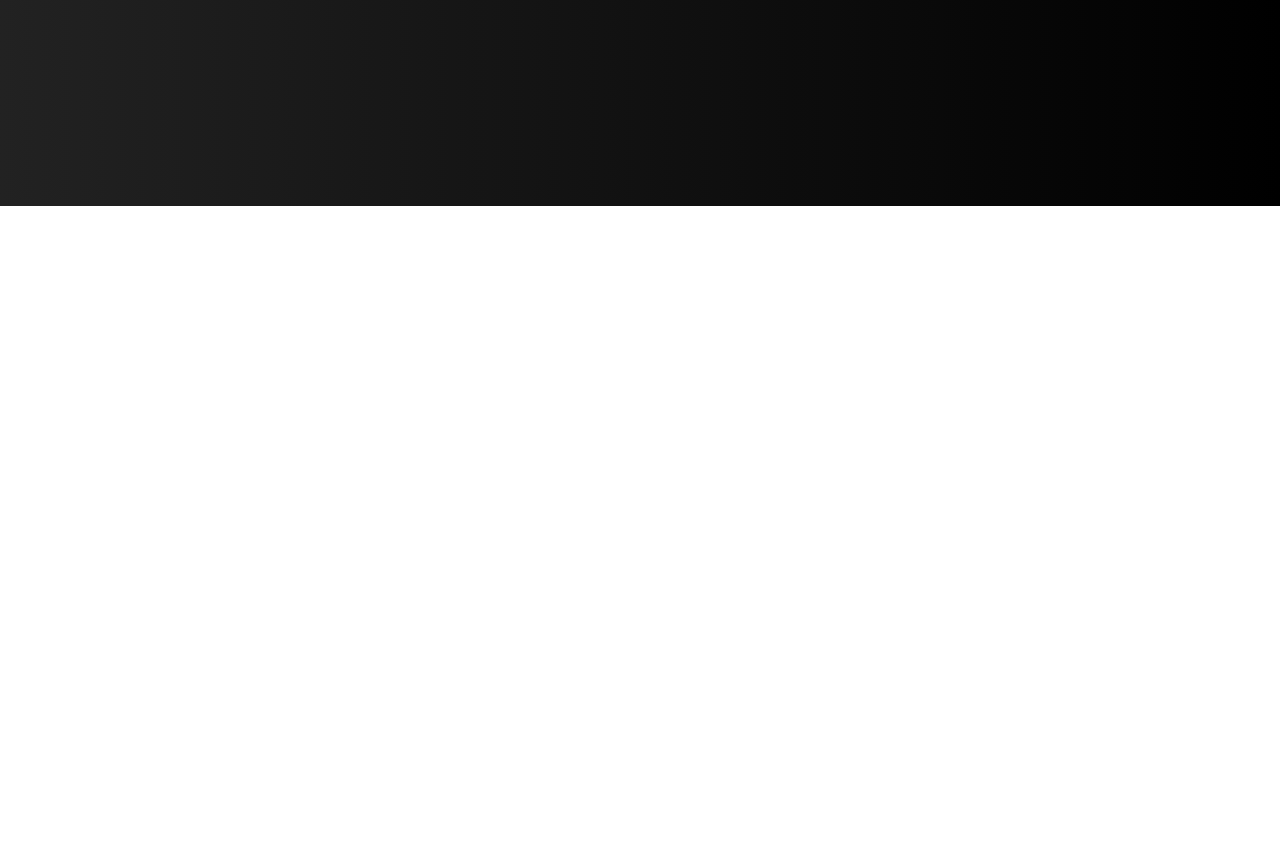
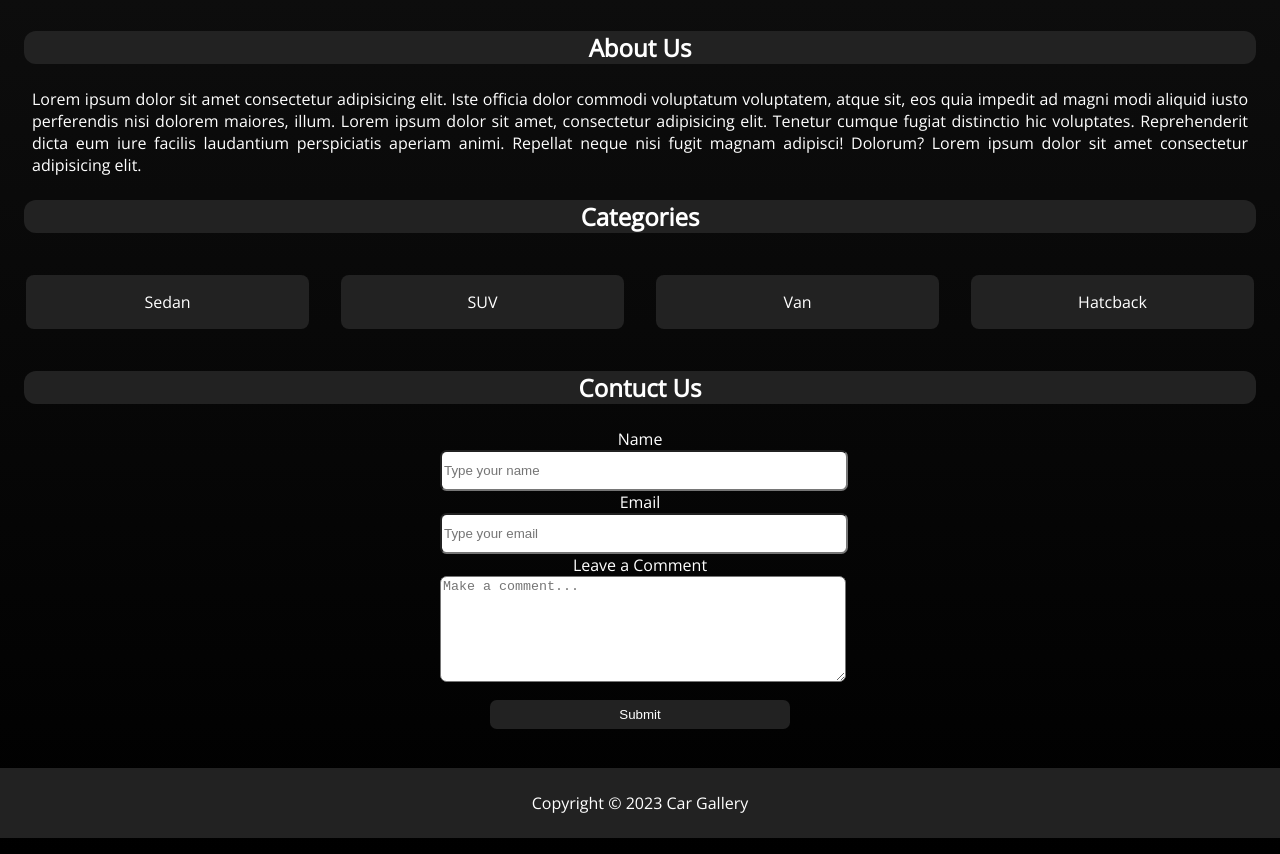
Before and after one commit to tugcanozaktas/carGallery, a plain HTML site: page index.html in a window 1280 px wide. Shown: the part 594-1448 px from the top of the page. Before the commit the page ends 800 px from the top, so only its background shows below. Drawn offline with nearby package versions, Linux system fonts and the light colour scheme.

Commit message:
Completed the html and css templates for the website

```diff
--- a/index.html
+++ b/index.html
@@ -39,8 +39,40 @@
                     </ul>
                 </nav>
             </div>
+        </section>
+        <section id="about-us">
+            <h1>About Us</h1>
+            <div id="paragraph">
+                <p>Lorem ipsum dolor sit amet consectetur adipisicing elit. Iste officia dolor commodi voluptatum voluptatem, atque sit, eos quia impedit ad magni modi aliquid iusto perferendis nisi dolorem maiores, illum. Lorem ipsum dolor sit amet, consectetur adipisicing elit. Tenetur cumque fugiat distinctio hic voluptates. Reprehenderit dicta eum iure facilis laudantium perspiciatis aperiam animi. Repellat neque nisi fugit magnam adipisci! Dolorum? Lorem ipsum dolor sit amet consectetur adipisicing elit. </p>
+            </div>
+        </section>
+        <section id="categories">
+            <h1>Categories</h1>
+            <div class="flex-categories flex-section" id="categories-section">
+                <a href="">Sedan</a>
+                <a href="">SUV</a>
+                <a href="">Van</a>
+                <a href="">Hatcback</a>
+            </div>
+        </section>
+        <section id="contact">
+            <h1>Contuct Us</h1>
+            <div id="form-section">
+                <form>
+                    <label for="name" id="name">Name</label><br>
+                    <input placeholder="Type your name" type="text" id="name" name="name"><br>
+                    <label for="email" id="email">Email</label><br>
+                    <input placeholder="Type your email" type="email" id="email" name="email"><br>
+                    <label for="comment" id="comment">Leave a Comment</label><br>
+                    <textarea placeholder="Make a comment..." name="commeny" id="comment" cols="30" rows="10"></textarea><br>
+                    <button>Submit</button>
+                </form>
+            </div>
+        </section>
+        <footer id="footer">
+            <p>Copyright © 2023 Car Gallery</p>
 
-        </section>
+        </footer>
     </div>
 </body>
 </html>
--- a/styles.css
+++ b/styles.css
@@ -1,8 +1,13 @@
+html{
+    scroll-behavior: smooth;
+}
 body{
-    scroll-behavior: smooth;
     margin: 0;
-    padding: 0;
-    background: linear-gradient(90deg, #222, #000);
+    height: 100%;
+    padding:0px;
+    padding-top: 100px;
+
+    background: linear-gradient(180deg, rgb(22, 22, 22), #000);
     font-family: 'Open Sans', sans-serif;
 }
 h1{
@@ -13,11 +18,12 @@ h1{
     border-radius: 0.5em;
 }
 header{
+    position: fixed;
+    top: 0;
     color: white;
     width: 100%;
     background-color: #222;
 }
-
 header nav{
     padding: 8px;
 }
@@ -62,6 +68,7 @@ header nav ul li a{
     text-align: center;
     margin-top: 5px;
 }
+
 .car-window #img-car{
     border: none;
 }
@@ -75,10 +82,80 @@ header nav ul li a{
     color: white;
 }
 .car-window li a:hover{
-    color: #666
+    color: #666;
 }
 .car-window .info-car{
     background-color: #222;
+}
+
+#about-us #paragraph p{
+    color: white;
+    padding: 0em 2em 0em 2em;
+    text-align: justify;
+}
+#categories-section a{
+    width: 100%;
+    margin: 0.5em 1em;
+    padding: 1em;
+    border-radius: 0.5em;
+    text-decoration: none;
+    color: white;
+    text-align: center;
+    background-color: #222;
+    transition: color 300ms ease-in-out;
+    transition: background-color 300ms ease-in-out;
+}
+#categories-section a:hover{
+    color: #000;
+    background-color: #333;
+    font-weight: bold;
+}
+#form-section{
+    display: flex;
+    justify-content: center;
+}
+#form-section form{
+    width: 400px;
+    text-align: center;
+}
+#name, #email{
+    border-radius: 0.5em;
+    width: 100%;
+    height: 35px;
+}
+#comment{
+    border-radius: 0.5em;
+    width: 100%;
+    height: 100px;
+}
+button{
+    width: 75%;
+    height: 10%;
+    background-color: #222;
+    border: none;
+    color: white;
+    margin-top: 1em;
+    border-radius: 0.5em;
+    transition: color 300ms ease-in-out;
+    transition: background-color 300ms ease-in-out;
+}
+button:hover{
+    color: #000;
+    background-color: #333;
+    font-weight: bold;
+}
+#form-section form label{
+    color: white;
+}
+footer{
+    bottom: 0;
+    margin-top: 50px;
+    color: white;
+    background-color: #222;
+}
+footer p{
+    padding: 1.5em 2em;
+    text-align: center;
 }
 @media screen and (max-width: 420px) {
     body{
@@ -88,8 +165,18 @@ header nav ul li a{
         flex-direction: column;
         align-items: center;
     }
+    .flex-categories{
+        margin: 1.5em 6em;
+    }
     .car-window{
         max-width: 75%;
         align-items: center;
     }
+    #form-section form{
+        width: 100%;
+        margin: 1em 2em;
+    }
+    #name, #email{
+        height: 30px;
+    }
 }
```
